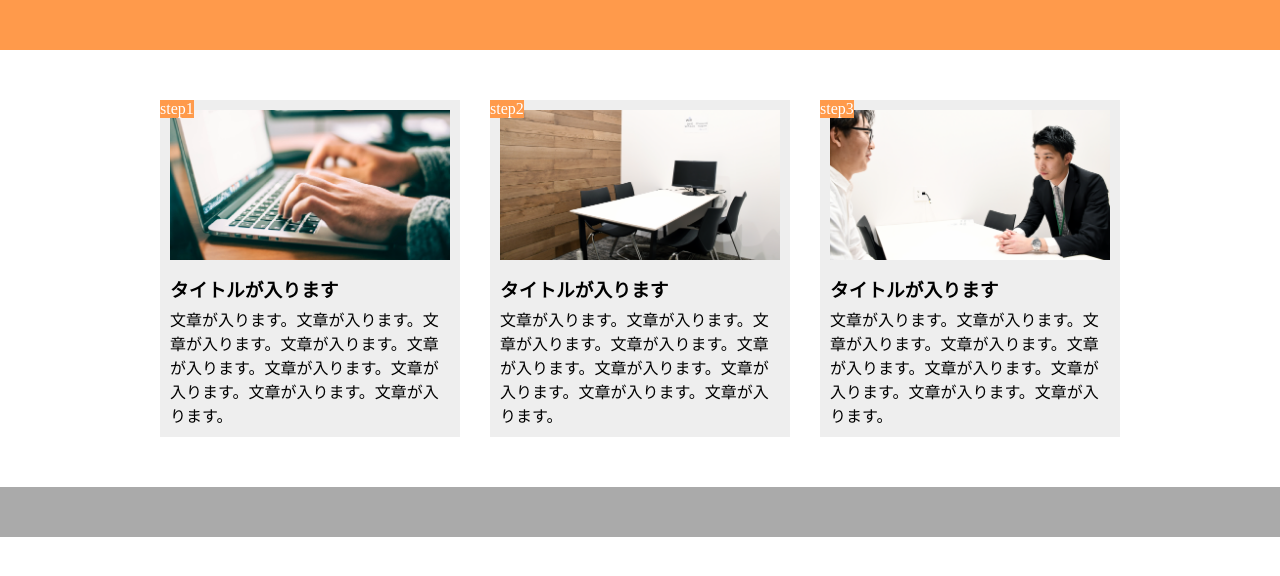
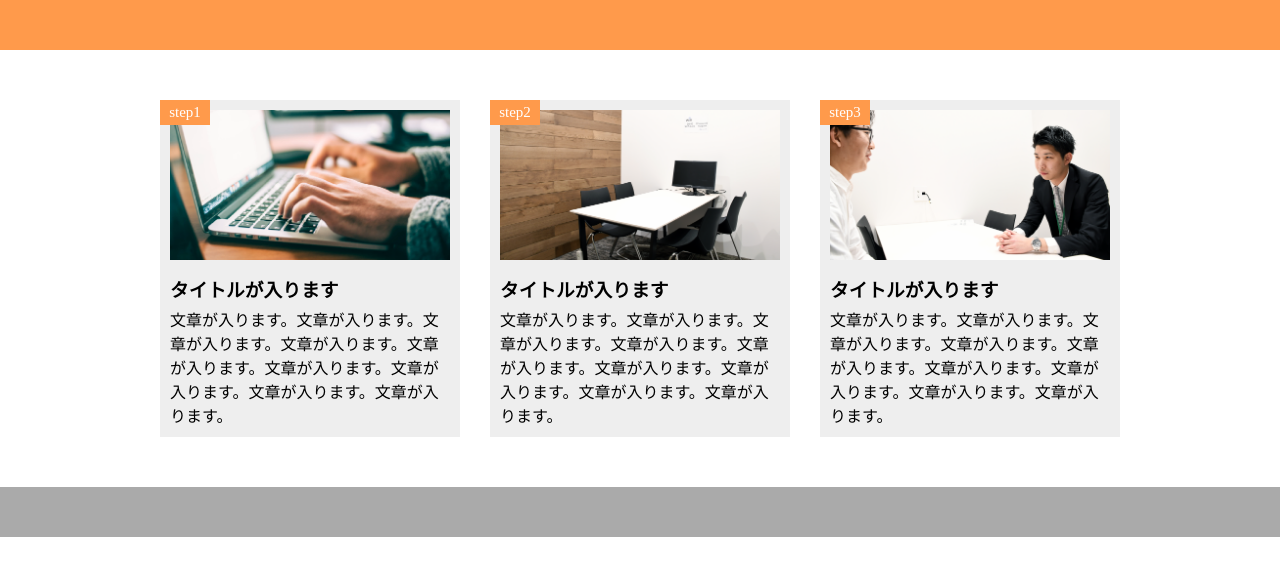
Before and after one commit to momoko-shj/caravan, a plain HTML site: page HTMLCSS/Exam.html in a window 1280 px wide. Drawn offline with Linux system fonts and the light colour scheme.

Commit message:
[Finish]Lesson1 Examination HTML

```diff
--- a/HTMLCSS/Exam.css
+++ b/HTMLCSS/Exam.css
@@ -30,6 +30,11 @@
 }
 
 .step{
+  width: 50px;
+  height: 25px;
+  text-align:center;
+  line-height:25px;
+  font-size: 15px;
   position:absolute;
   top:0;
   left:0;
```
